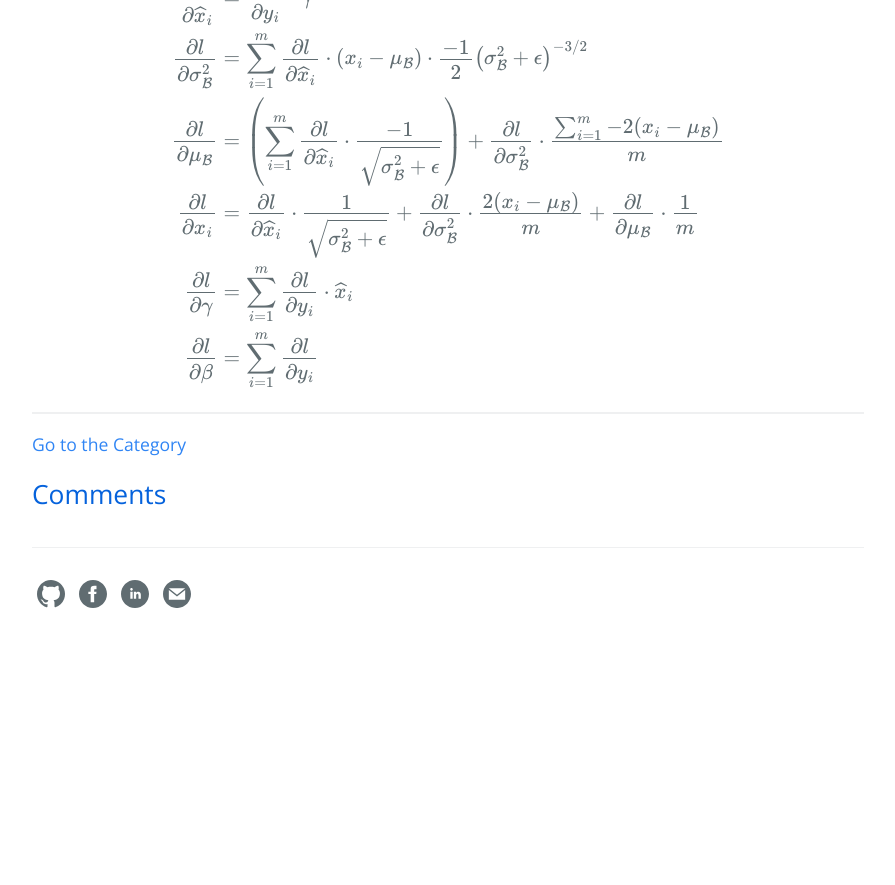
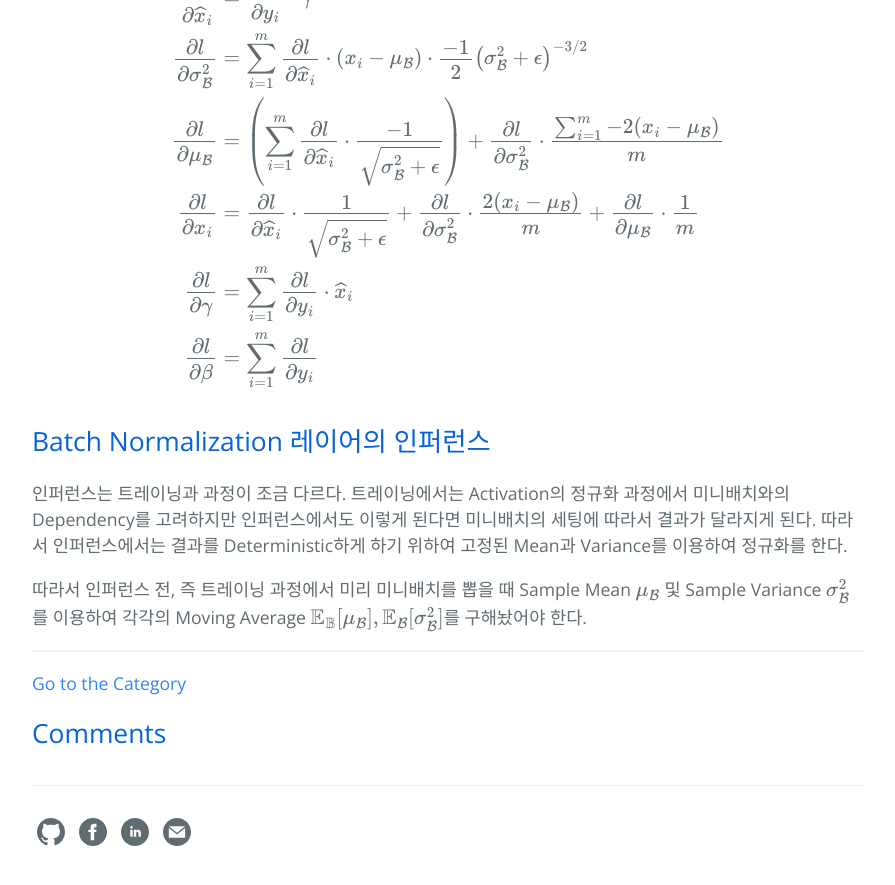
Before and after one commit to hcnoh/hcnoh.github.io, a Jekyll site: the page built from _posts/2018-11-27-batch-normalization.md, in a window 1280 px wide and 900 px high, scrolled down 6108 px. Shown: the top 885 px of the window, without its empty margins (192-1087 px from the left). Built offline with Jekyll 4.4.1, drawn with Linux system fonts in a browser that asks for light colours; formulas are drawn with MathJax 3; comment, search, counter and statistics services are not loaded; before the commit the page ends 6770 px from its top, so only the background shows below that.

Commit message:
Update 2018-11-27-batch-normalization.md

```diff
--- a/_posts/2018-11-27-batch-normalization.md
+++ b/_posts/2018-11-27-batch-normalization.md
@@ -178,3 +178,8 @@ $$
 \frac{\partial l}{\partial \beta} & = \sum_{i=1}^m \frac{\partial l}{\partial y_i}
 \end{align*}
 $$
+
+## Batch Normalization 레이어의 인퍼런스
+인퍼런스는 트레이닝과 과정이 조금 다르다. 트레이닝에서는 Activation의 정규화 과정에서 미니배치와의 Dependency를 고려하지만 인퍼런스에서도 이렇게 된다면 미니배치의 세팅에 따라서 결과가 달라지게 된다. 따라서 인퍼런스에서는 결과를 Deterministic하게 하기 위하여 고정된 Mean과 Variance를 이용하여 정규화를 한다.
+
+따라서 인퍼런스 전, 즉 트레이닝 과정에서 미리 미니배치를 뽑을 때 Sample Mean $$\mu_{\mathcal{B}}$$ 및 Sample Variance $$\sigma_{\mathcal{B}}^2$$를 이용하여 각각의 Moving Average $$\mathbb{E}_{\mathbb{B}}[\mu_{\mathcal{B}}], \mathbb{E}_{\mathcal{B}}[\sigma_{\mathcal{B}}^2]$$를 구해놨어야 한다.
```
